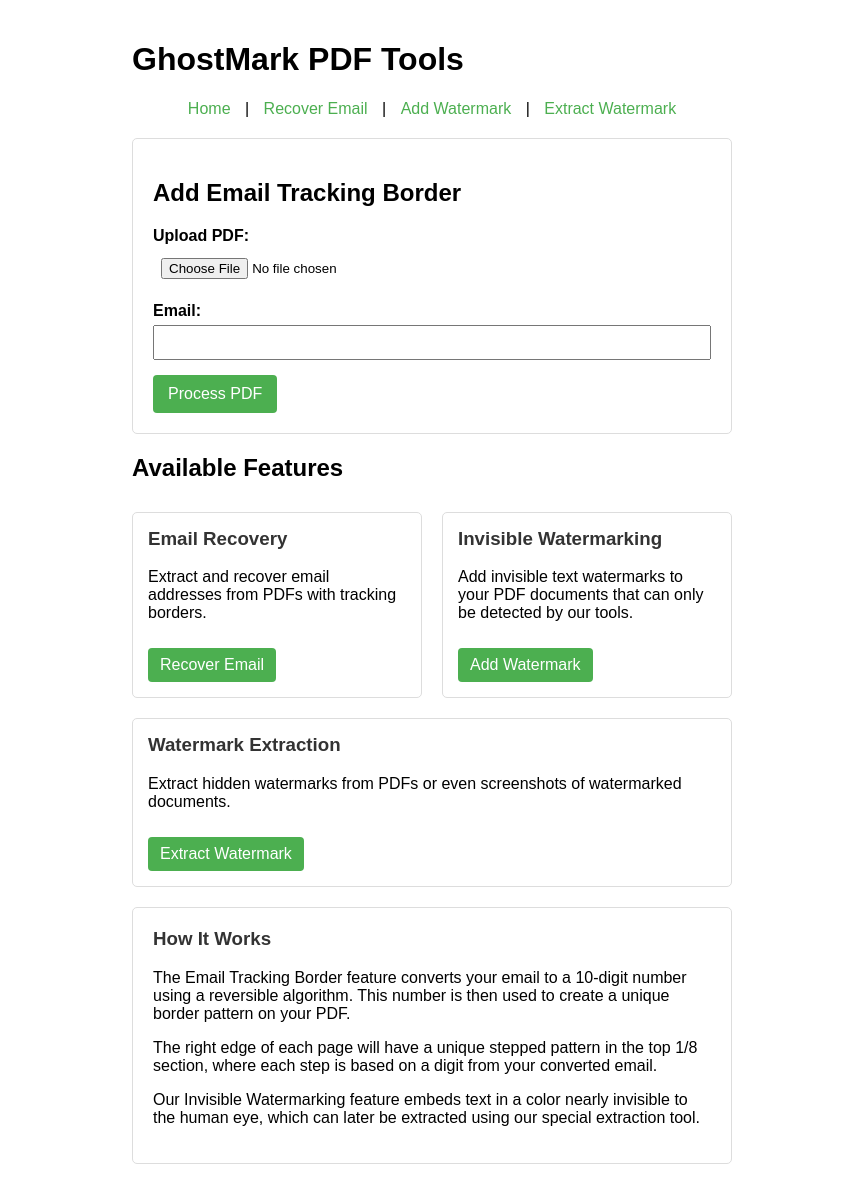
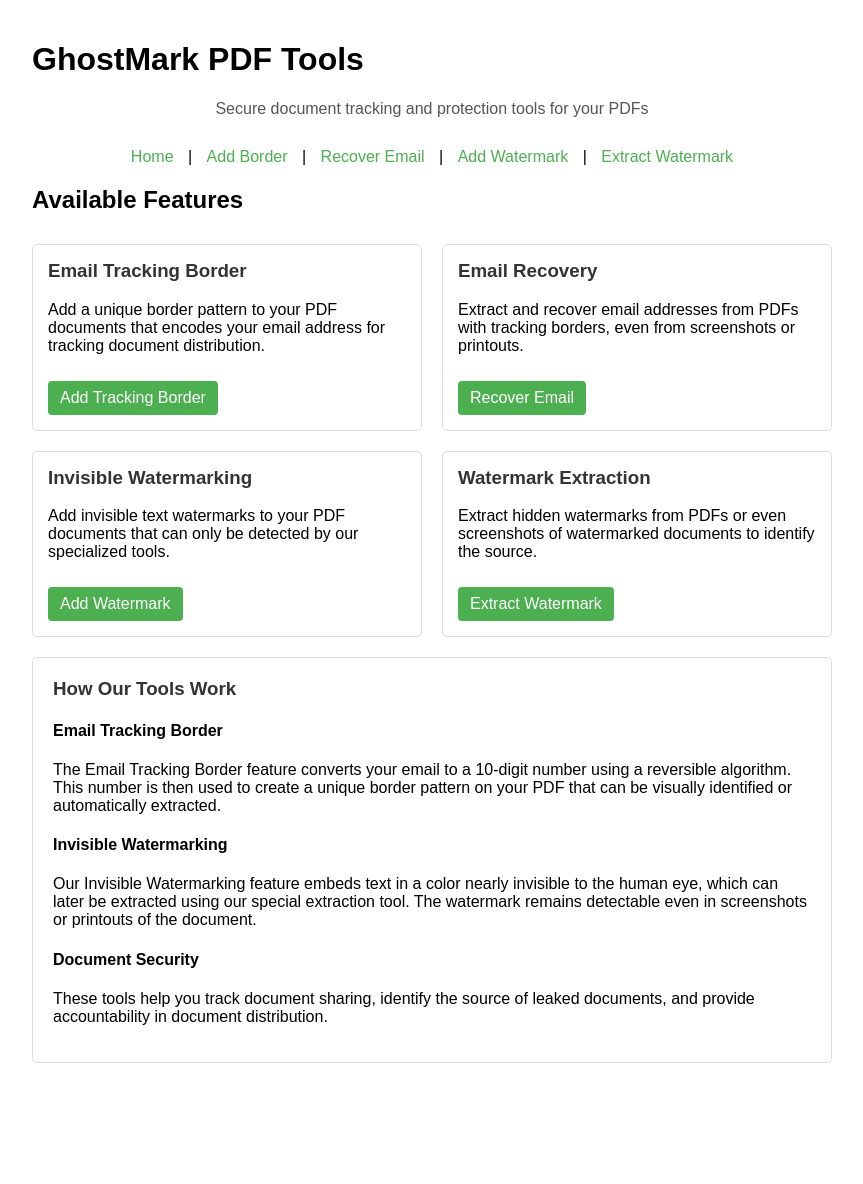
Before and after one commit to jali-k/ghost-mark, a Django app: page / in a window 1280 px wide. Shown: the whole page, without its empty margins (208-1071 px from the left). After the commit the page ends 1063 px from the top, so only its background shows below. Run offline with Django 5.2, Linux system fonts and the light colour scheme.

Commit message:
Organize UI

```diff
--- a/ghost_mark/pdf_app/templates/pdf_app/index.html
+++ b/ghost_mark/pdf_app/templates/pdf_app/index.html
@@ -1,21 +1,15 @@
 <!DOCTYPE html>
 <html lang="en">
   <head>
-    <meta charset="UTF-8">
-    <meta name="viewport" content="width=device-width, initial-scale=1.0">
+    <meta charset="UTF-8" />
+    <meta name="viewport" content="width=device-width, initial-scale=1.0" />
     <title>GhostMark PDF Tools</title>
     <style>
       body {
         font-family: Arial, sans-serif;
-            max-width: 600px;
+        max-width: 800px;
         margin: 0 auto;
         padding: 20px;
-        }
-        .form-container {
-            border: 1px solid #ddd;
-            padding: 20px;
-            border-radius: 5px;
-            margin-bottom: 20px;
       }
       .features-container {
         display: flex;
@@ -32,41 +26,16 @@
         padding: 15px;
         box-sizing: border-box;
       }
-        .form-group {
-            margin-bottom: 15px;
-        }
-        label {
-            display: block;
-            margin-bottom: 5px;
-            font-weight: bold;
-        }
-        input[type="email"], input[type="file"], input[type="text"] {
-            width: 100%;
-            padding: 8px;
-            box-sizing: border-box;
-        }
-        button {
-            background-color: #4CAF50;
-            color: white;
-            padding: 10px 15px;
-            border: none;
-            border-radius: 4px;
-            cursor: pointer;
-            font-size: 16px;
-        }
-        button:hover {
-            background-color: #45a049;
-        }
-        .link, .recover-link {
+      .link {
         display: inline-block;
-            background-color: #4CAF50;
+        background-color: #4caf50;
         color: white;
         text-decoration: none;
         padding: 8px 12px;
         border-radius: 4px;
         margin-top: 10px;
       }
-        .link:hover, .recover-link:hover {
+      .link:hover {
         background-color: #45a049;
       }
       .info-container {
@@ -82,7 +51,7 @@
       .nav-links a {
         margin: 0 10px;
         text-decoration: none;
-            color: #4CAF50;
+        color: #4caf50;
       }
       .nav-links a:hover {
         text-decoration: underline;
@@ -91,68 +60,99 @@
         margin-top: 0;
         color: #333;
       }
+      .header-description {
+        text-align: center;
+        margin-bottom: 30px;
+        color: #555;
+      }
     </style>
   </head>
   <body>
     <h1>GhostMark PDF Tools</h1>
+    <p class="header-description">
+      Secure document tracking and protection tools for your PDFs
+    </p>
 
     <div class="nav-links">
       <a href="{% url 'pdf_app:index' %}">Home</a> |
+      <a href="{% url 'pdf_app:add_border' %}">Add Border</a> |
       <a href="{% url 'pdf_app:recover_email' %}">Recover Email</a> |
       <a href="{% url 'pdf_app:watermark_pdf' %}">Add Watermark</a> |
       <a href="{% url 'pdf_app:extract_watermark' %}">Extract Watermark</a>
-    </div>
-
-    <!-- Email Border Feature -->
-    <div class="form-container">
-        <h2>Add Email Tracking Border</h2>
-        <form method="post" enctype="multipart/form-data">
-            {% csrf_token %}
-            <div class="form-group">
-                <label for="id_pdf_file">Upload PDF:</label>
-                {{ form.pdf_file }}
-                {% if form.pdf_file.errors %}
-                    <div class="error">{{ form.pdf_file.errors }}</div>
-                {% endif %}
-            </div>
-            <div class="form-group">
-                <label for="id_email">Email:</label>
-                {{ form.email }}
-                {% if form.email.errors %}
-                    <div class="error">{{ form.email.errors }}</div>
-                {% endif %}
-            </div>
-            <button type="submit">Process PDF</button>
-        </form>
     </div>
 
     <!-- Features Section -->
     <h2>Available Features</h2>
     <div class="features-container">
       <div class="feature-card">
+        <h3>Email Tracking Border</h3>
+        <p>
+          Add a unique border pattern to your PDF documents that encodes your
+          email address for tracking document distribution.
+        </p>
+        <a href="{% url 'pdf_app:add_border' %}" class="link"
+          >Add Tracking Border</a
+        >
+      </div>
+
+      <div class="feature-card">
         <h3>Email Recovery</h3>
-            <p>Extract and recover email addresses from PDFs with tracking borders.</p>
-            <a href="{% url 'pdf_app:recover_email' %}" class="link">Recover Email</a>
+        <p>
+          Extract and recover email addresses from PDFs with tracking borders,
+          even from screenshots or printouts.
+        </p>
+        <a href="{% url 'pdf_app:recover_email' %}" class="link"
+          >Recover Email</a
+        >
       </div>
 
       <div class="feature-card">
         <h3>Invisible Watermarking</h3>
-            <p>Add invisible text watermarks to your PDF documents that can only be detected by our tools.</p>
-            <a href="{% url 'pdf_app:watermark_pdf' %}" class="link">Add Watermark</a>
+        <p>
+          Add invisible text watermarks to your PDF documents that can only be
+          detected by our specialized tools.
+        </p>
+        <a href="{% url 'pdf_app:watermark_pdf' %}" class="link"
+          >Add Watermark</a
+        >
       </div>
 
       <div class="feature-card">
         <h3>Watermark Extraction</h3>
-            <p>Extract hidden watermarks from PDFs or even screenshots of watermarked documents.</p>
-            <a href="{% url 'pdf_app:extract_watermark' %}" class="link">Extract Watermark</a>
+        <p>
+          Extract hidden watermarks from PDFs or even screenshots of watermarked
+          documents to identify the source.
+        </p>
+        <a href="{% url 'pdf_app:extract_watermark' %}" class="link"
+          >Extract Watermark</a
+        >
       </div>
     </div>
 
     <div class="info-container">
-        <h3>How It Works</h3>
-        <p>The Email Tracking Border feature converts your email to a 10-digit number using a reversible algorithm. This number is then used to create a unique border pattern on your PDF.</p>
-        <p>The right edge of each page will have a unique stepped pattern in the top 1/8 section, where each step is based on a digit from your converted email.</p>
-        <p>Our Invisible Watermarking feature embeds text in a color nearly invisible to the human eye, which can later be extracted using our special extraction tool.</p>
+      <h3>How Our Tools Work</h3>
+
+      <h4>Email Tracking Border</h4>
+      <p>
+        The Email Tracking Border feature converts your email to a 10-digit
+        number using a reversible algorithm. This number is then used to create
+        a unique border pattern on your PDF that can be visually identified or
+        automatically extracted.
+      </p>
+
+      <h4>Invisible Watermarking</h4>
+      <p>
+        Our Invisible Watermarking feature embeds text in a color nearly
+        invisible to the human eye, which can later be extracted using our
+        special extraction tool. The watermark remains detectable even in
+        screenshots or printouts of the document.
+      </p>
+
+      <h4>Document Security</h4>
+      <p>
+        These tools help you track document sharing, identify the source of
+        leaked documents, and provide accountability in document distribution.
+      </p>
     </div>
   </body>
 </html>
--- a/ghost_mark/pdf_app/urls.py
+++ b/ghost_mark/pdf_app/urls.py
@@ -5,6 +5,7 @@ app_name = "pdf_app"
 
 urlpatterns = [
     path("", views.index, name="index"),
+    path("add-border/", views.add_border, name="add_border"),
     path("recover/", views.recover_email, name="recover_email"),
     path("watermark/", views.WatermarkPDFView.as_view(), name="watermark_pdf"),
     path(
--- a/ghost_mark/pdf_app/views.py
+++ b/ghost_mark/pdf_app/views.py
@@ -16,6 +16,12 @@ from .models import WatermarkedDocument
 
 
 def index(request):
+    """Homepage view - displays feature cards and info."""
+    return render(request, "pdf_app/index.html")
+
+
+def add_border(request):
+    """View for adding email tracking borders to PDFs."""
     if request.method == "POST":
         form = PDFEmailForm(request.POST, request.FILES)
         if form.is_valid():
@@ -53,7 +59,7 @@ def index(request):
     else:
         form = PDFEmailForm()
 
-    return render(request, "pdf_app/index.html", {"form": form})
+    return render(request, "pdf_app/add_border.html", {"form": form})
 
 
 def recover_email(request):
```
Also changed, not shown: ghost_mark/pdf_app/templates/pdf_app/add_border.html (added, +115 -0 lines). Lines whose indentation alone changed are shown as unchanged.
